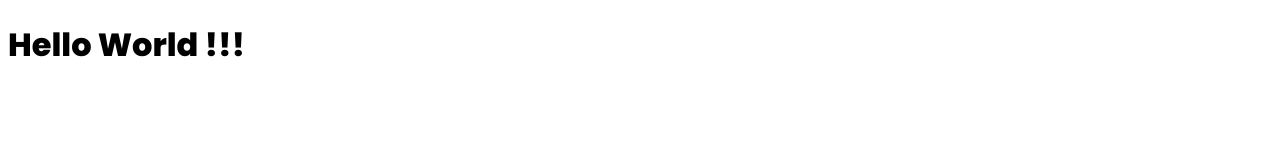
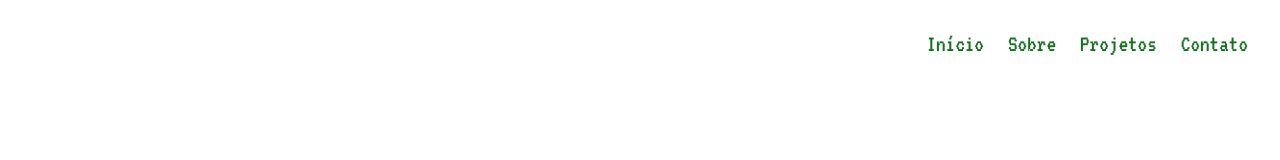
Before and after one commit to murilohenriquedev/portfolio-do-murilo, a plain HTML site: page index.html in a window 1280 px wide. Drawn offline with Linux system fonts and the light colour scheme.

Commit message:
Configurado os links do header da pagina

```diff
--- a/index.html
+++ b/index.html
@@ -9,7 +9,14 @@
     <link rel="stylesheet" href="styles/style.css">
 </head>
 <body>
-   <h1>Hello World !!!</h1>
+   <header>
+    <div class="header-links">
+        <a href="#">Início</a>
+        <a href="#">Sobre</a>
+        <a href="#">Projetos</a>
+        <a href="#">Contato</a>
+    </div>
+   </header>
 
 </body>
 </html>
--- a/styles/style.css
+++ b/styles/style.css
@@ -1,4 +1,28 @@
 /* font-family: 'VT323', monospace */
+
+/* Reset css */
+*{
+    margin: 0;
+    padding: 0;
+    border: 0;
+}
+
 body{
     font-family: 'Poppins', sans-serif;
 }
+
+.header-links{
+    display: flex;
+    justify-content: flex-end;
+    gap: 24px;
+    padding: 32px;
+
+}
+
+.header-links a {
+    font-family: 'VT323', monospace;
+    font-size: 24px;
+    text-decoration: none;
+    color: #13731D;
+
+}
```
